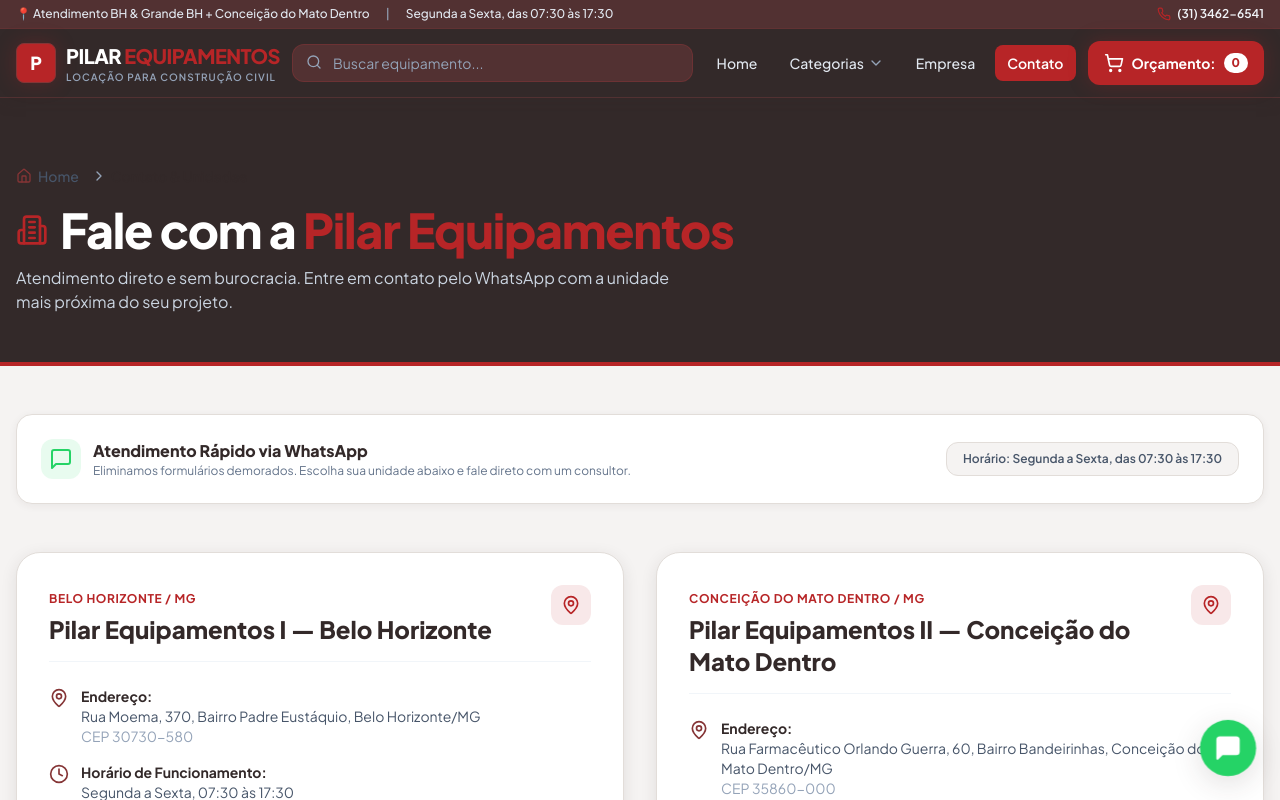
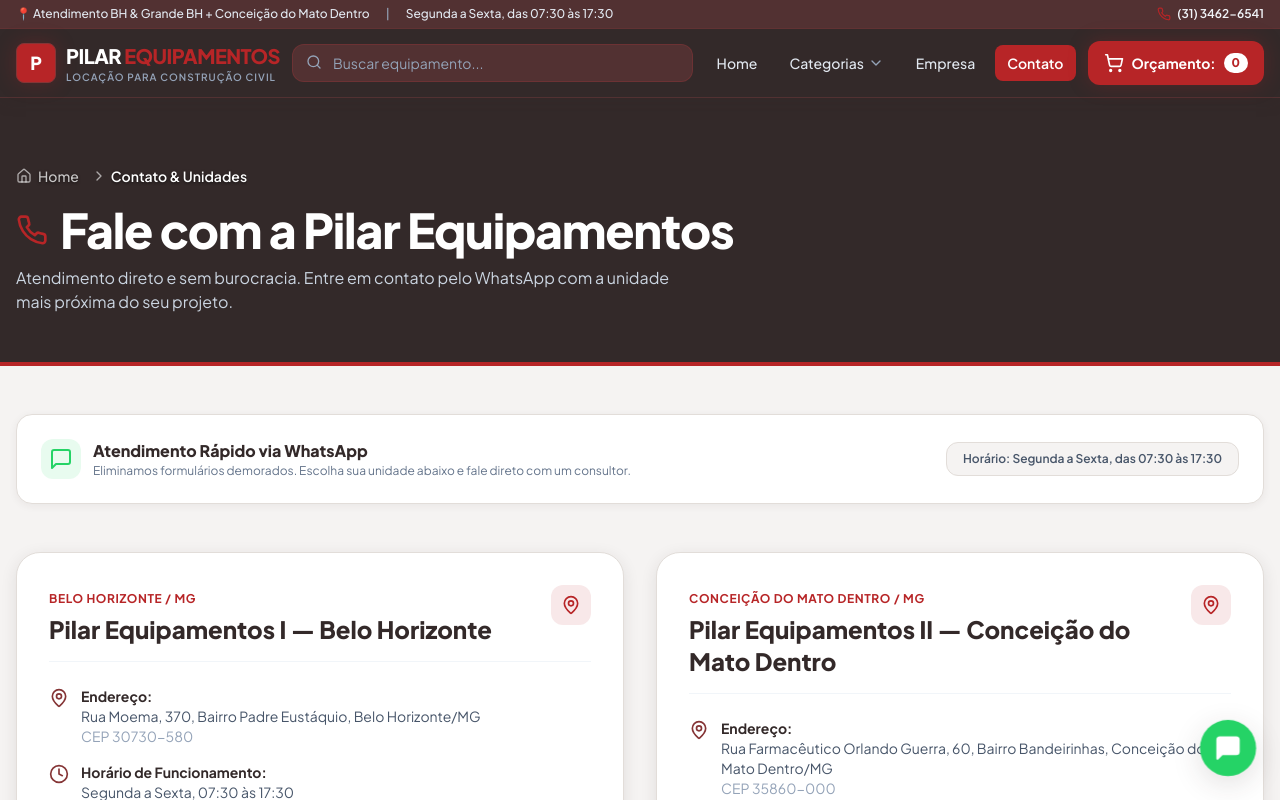
Before and after one commit to gabrielph1x/pilarequipamentos, a React (Vite) app: page /contato in a window 1280 px wide. Shown: the top 800 px of the page. Built offline with nearby package versions, Linux system fonts and the light colour scheme.

Commit message:
Fix: WhatsApp API; Feat Color Hero

```diff
--- a/src/components/Breadcrumb.jsx
+++ b/src/components/Breadcrumb.jsx
@@ -2,16 +2,22 @@
 import { Link } from 'react-router-dom';
 import { ChevronRight, Home } from 'lucide-react';
 
-export default function Breadcrumb({ items = [] }) {
+export default function Breadcrumb({ items = [], isDark = true }) {
   return (
-    <nav className="flex items-center text-sm text-slate-600 my-4 overflow-x-auto py-1" aria-label="Breadcrumb">
+    <nav
+      className="flex items-center text-sm my-4 overflow-x-auto py-1"
+      style={isDark ? { textShadow: '0 1px 3px rgba(0, 0, 0, 0.6)' } : undefined}
+      aria-label="Breadcrumb"
+    >
       <ol className="inline-flex items-center space-x-1 md:space-x-2 whitespace-nowrap">
         <li className="inline-flex items-center">
           <Link
             to="/"
-            className="inline-flex items-center text-slate-600 hover:text-pilar-red font-medium transition-colors gap-1.5"
+            className={`inline-flex items-center font-medium transition-colors gap-1.5 ${
+              isDark ? 'text-white/75 hover:text-white' : 'text-slate-600 hover:text-pilar-red'
+            }`}
           >
-            <Home className="w-4 h-4 text-pilar-terracotta" />
+            <Home className={`w-4 h-4 ${isDark ? 'text-white/60' : 'text-pilar-terracotta'}`} />
             <span>Home</span>
           </Link>
         </li>
@@ -19,15 +25,22 @@
           const isLast = index === items.length - 1;
           return (
             <li key={index} className="inline-flex items-center">
-              <ChevronRight className="w-4 h-4 text-slate-400 mx-1 shrink-0" />
+              <ChevronRight className={`w-4 h-4 mx-1 shrink-0 ${isDark ? 'text-white/60' : 'text-slate-400'}`} />
               {isLast || !item.url ? (
-                <span className="font-semibold text-pilar-charcoal max-w-[200px] md:max-w-xs truncate" title={item.label}>
+                <span
+                  className={`font-semibold max-w-[200px] md:max-w-xs truncate ${
+                    isDark ? 'text-white' : 'text-pilar-charcoal'
+                  }`}
+                  title={item.label}
+                >
                   {item.label}
                 </span>
               ) : (
                 <Link
                   to={item.url}
-                  className="font-medium text-slate-600 hover:text-pilar-red transition-colors"
+                  className={`font-medium transition-colors ${
+                    isDark ? 'text-white/75 hover:text-white' : 'text-slate-600 hover:text-pilar-red'
+                  }`}
                 >
                   {item.label}
                 </Link>
--- a/src/components/FloatingWhatsApp.jsx
+++ b/src/components/FloatingWhatsApp.jsx
@@ -3,12 +3,12 @@
 import { useQuote } from '../context/QuoteContext';
 
 export default function FloatingWhatsApp() {
-  const { getWhatsAppQuoteUrl, totalItemsCount } = useQuote();
+  const { getWhatsAppGeneralUrl, totalItemsCount } = useQuote();
 
   return (
     <div className="fixed bottom-4 right-4 sm:bottom-6 sm:right-6 z-40 flex items-center gap-3">
       <a
-        href={getWhatsAppQuoteUrl()}
+        href={getWhatsAppGeneralUrl()}
         target="_blank"
         rel="noopener noreferrer"
         className="group relative flex items-center justify-center w-14 h-14 bg-whatsapp hover:bg-whatsapp-hover text-white rounded-full shadow-pilar-lg shadow-glow-green transition-all transform hover:scale-110 active:scale-95 animate-pulse-subtle min-w-[44px] min-h-[44px]"
--- a/src/pages/Contato.jsx
+++ b/src/pages/Contato.jsx
@@ -14,7 +14,7 @@
 import { useQuote } from '../context/QuoteContext';
 
 export default function Contato() {
-  const { getWhatsAppQuoteUrl } = useQuote();
+  const { getWhatsAppGeneralUrl } = useQuote();
 
   return (
     <div className="bg-pilar-bg space-y-12 pb-12">
@@ -23,17 +23,18 @@
         <div className="max-w-7xl mx-auto space-y-3">
           <Breadcrumb items={[{ label: 'Contato & Unidades' }]} />
           <h1 className="text-3xl md:text-5xl font-black font-display tracking-tight text-white flex items-center gap-3">
-            <Building2 className="w-8 h-8 text-pilar-red" />
-            <span>Fale com a <span className="text-pilar-red">Pilar Equipamentos</span></span>
+            <Phone className="w-8 h-8 text-pilar-red" />
+            <span>Fale com a Pilar Equipamentos</span>
           </h1>
-          <p className="text-sm md:text-base text-slate-300 max-w-2xl leading-relaxed">
+          <p className="text-xs sm:text-sm md:text-base text-slate-300 max-w-2xl leading-relaxed">
             Atendimento direto e sem burocracia. Entre em contato pelo WhatsApp com a unidade mais próxima do seu projeto.
           </p>
         </div>
       </section>
 
+      {/* Container Principal */}
       <div className="max-w-7xl mx-auto px-4 space-y-12">
-        {/* Banner Informativo (Sem Formulário de Contato - Requirement #9) */}
+        {/* Banner Informativo */}
         <div className="bg-white rounded-2xl p-6 border border-pilar-border shadow-pilar-sm flex flex-col md:flex-row items-center justify-between gap-4">
           <div className="flex items-center gap-3">
             <div className="w-10 h-10 bg-whatsapp/10 text-whatsapp rounded-xl flex items-center justify-center font-bold">
@@ -118,7 +119,7 @@
                 {/* Botão de WhatsApp por Unidade (CTA Principal - Requirement #9) */}
                 <div className="pt-2">
                   <a
-                    href={getWhatsAppQuoteUrl(unit.whatsapp)}
+                    href={getWhatsAppGeneralUrl(unit.whatsapp, `Olá! Gostaria de falar com a equipe de atendimento de ${unit.shortName}.`)}
                     target="_blank"
                     rel="noopener noreferrer"
                     className="w-full bg-whatsapp hover:bg-whatsapp-hover text-white py-4 px-6 rounded-2xl font-extrabold text-sm flex items-center justify-center gap-2.5 transition-all shadow-glow-green min-h-[44px]"
--- a/src/pages/Empresa.jsx
+++ b/src/pages/Empresa.jsx
@@ -28,7 +28,7 @@
 };
 
 export default function Empresa() {
-  const { getWhatsAppQuoteUrl } = useQuote();
+  const { getWhatsAppGeneralUrl } = useQuote();
 
   return (
     <div className="bg-pilar-bg space-y-12 pb-12">
@@ -265,7 +265,7 @@
 
                 <div className="pt-3 border-t border-slate-200">
                   <a
-                    href={getWhatsAppQuoteUrl(unit.whatsapp)}
+                    href={getWhatsAppGeneralUrl(unit.whatsapp, `Olá! Gostaria de falar com o atendimento da unidade ${unit.shortName}.`)}
                     target="_blank"
                     rel="noopener noreferrer"
                     className="w-full bg-whatsapp hover:bg-whatsapp-hover text-white px-4 py-3 rounded-xl font-bold text-xs flex items-center justify-center gap-2 transition-all shadow-glow-green min-h-[44px]"
@@ -289,7 +289,7 @@
           </p>
           <div>
             <a
-              href={getWhatsAppQuoteUrl()}
+              href={getWhatsAppGeneralUrl()}
               target="_blank"
               rel="noopener noreferrer"
               className="inline-flex items-center gap-3 bg-whatsapp hover:bg-whatsapp-hover text-white px-8 py-4 rounded-xl font-extrabold text-base shadow-pilar-lg transition-all transform hover:scale-105 min-h-[44px]"
--- a/src/pages/Home.jsx
+++ b/src/pages/Home.jsx
@@ -18,7 +18,7 @@
 import { useQuote } from '../context/QuoteContext';
 
 export default function Home() {
-  const { getWhatsAppQuoteUrl } = useQuote();
+  const { getWhatsAppGeneralUrl } = useQuote();
   const location = useLocation();
 
   useEffect(() => {
@@ -75,7 +75,7 @@
               </a>
 
               <a
-                href={getWhatsAppQuoteUrl()}
+                href={getWhatsAppGeneralUrl()}
                 target="_blank"
                 rel="noopener noreferrer"
                 className="w-full sm:w-auto bg-whatsapp hover:bg-whatsapp-hover text-white px-6 py-3.5 sm:py-4 rounded-xl font-extrabold text-sm sm:text-base shadow-glow-green transition-all transform hover:-translate-y-0.5 flex items-center justify-center gap-2.5 min-h-[44px]"
@@ -356,7 +356,7 @@
 
                 <div className="pt-4 border-t border-pilar-terracotta/30 flex flex-col sm:flex-row gap-3">
                   <a
-                    href={getWhatsAppQuoteUrl(unit.whatsapp)}
+                    href={getWhatsAppGeneralUrl(unit.whatsapp, `Olá! Gostaria de falar com o atendimento da unidade ${unit.shortName}.`)}
                     target="_blank"
                     rel="noopener noreferrer"
                     className="flex-1 bg-whatsapp hover:bg-whatsapp-hover text-white px-4 py-3 rounded-xl font-bold text-xs flex items-center justify-center gap-2 transition-all shadow-glow-green min-h-[44px]"
--- a/src/pages/ProductDetail.jsx
+++ b/src/pages/ProductDetail.jsx
@@ -21,7 +21,7 @@
 export default function ProductDetail() {
   const { slug } = useParams();
   const navigate = useNavigate();
-  const { addToQuote, isInQuote, getWhatsAppQuoteUrl } = useQuote();
+  const { addToQuote, isInQuote, getWhatsAppGeneralUrl } = useQuote();
 
   const [lightboxOpen, setLightboxOpen] = useState(false);
   const [imgError, setImgError] = useState(false);
@@ -44,8 +44,8 @@
     }, 3000);
   };
 
-  // URL do WhatsApp com mensagem pré-preenchida específica (parâmetro ?text= da URL, mantendo label do botão fixo)
-  const whatsappUrl = getWhatsAppQuoteUrl(
+  // URL do WhatsApp com mensagem pré-preenchida específica (totalmente isolada do estado do carrinho)
+  const whatsappUrl = getWhatsAppGeneralUrl(
     DEFAULT_WHATSAPP_NUMBER,
     `Olá! Gostaria de solicitar um orçamento para o equipamento: ${product.name} (Categoria: ${product.categoryName}).`
   );
@@ -57,6 +57,7 @@
       {/* Container Principal */}
       <div className="max-w-7xl mx-auto px-4 pt-6 space-y-8">
         <Breadcrumb
+          isDark={false}
           items={[
             { label: product.categoryName, url: `/categoria/${product.categorySlug}` },
             { label: product.name }
```
Also changed, not shown: src/components/Footer.jsx (+5 -5 lines), src/context/QuoteContext.jsx (+15 -7 lines), 5 other files (tests, documents, lock files or other folders).
